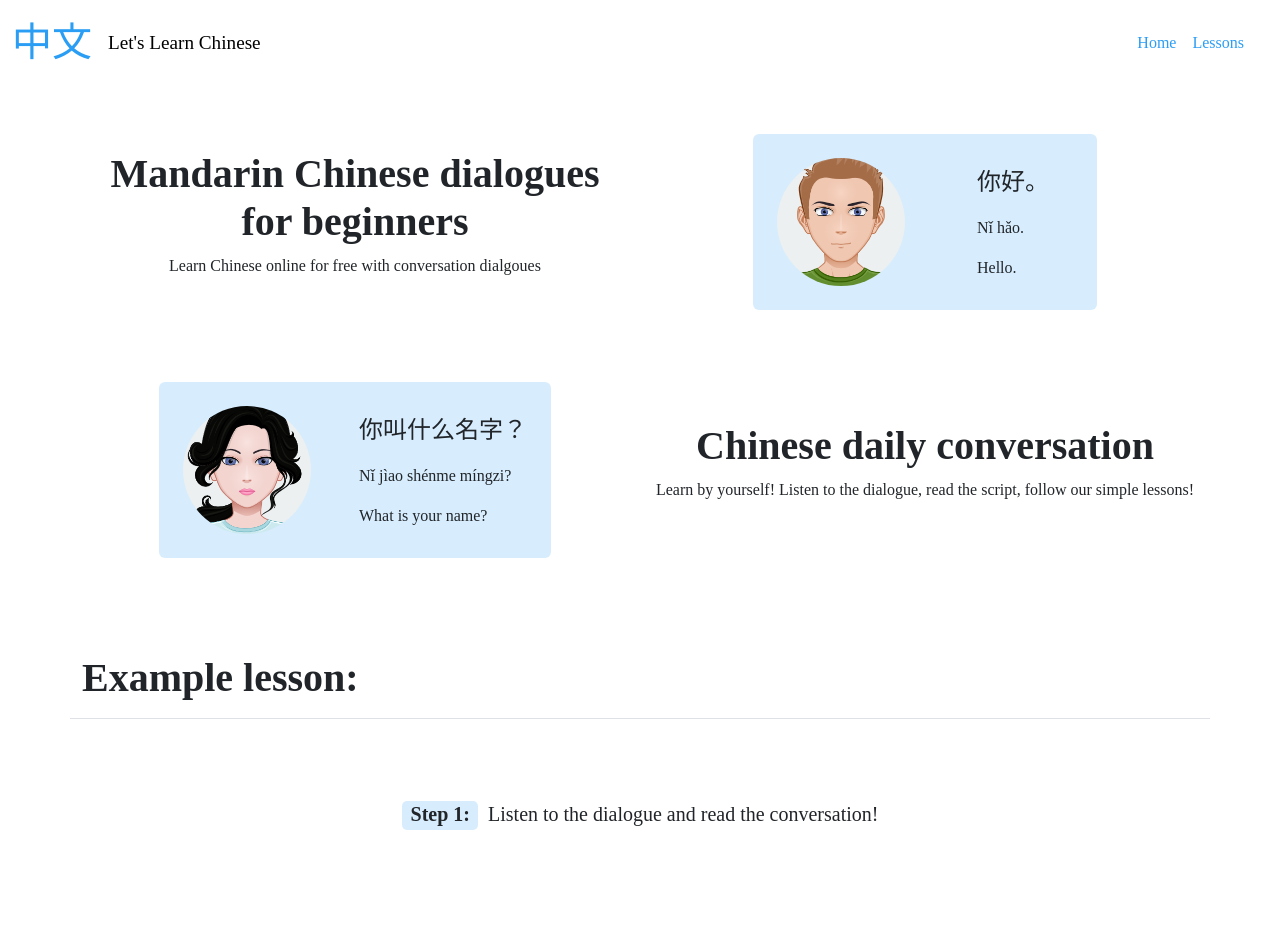
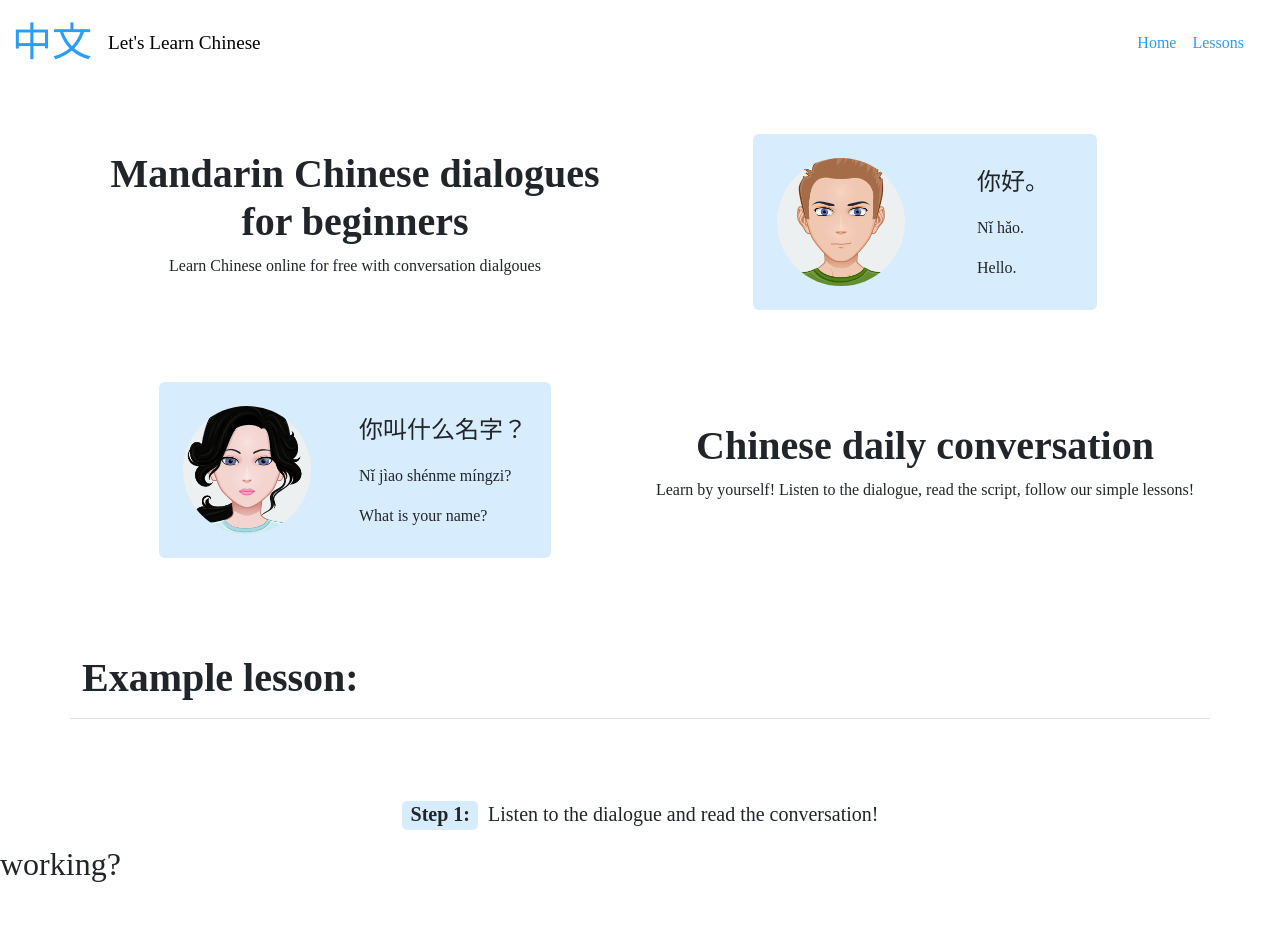
Before and after one commit to RN255/learn-chinese-gold, a React (Create React App) app: page / in a window 1280 px wide. Shown: the top 946 px of the page. Built offline with nearby package versions, Linux system fonts and the light colour scheme.

Commit message:
a test of netlify update

```diff
--- a/src/pages/Home.js
+++ b/src/pages/Home.js
@@ -76,6 +76,8 @@ const Home = (props) => {
         </div>
       </div>
 
+      <h2>working?</h2>
+
       {/* <Audio LessonText={props.LessonText} Flashing={true}></Audio> */}
 
       <div className="container homeItemCustomMargin">
```
